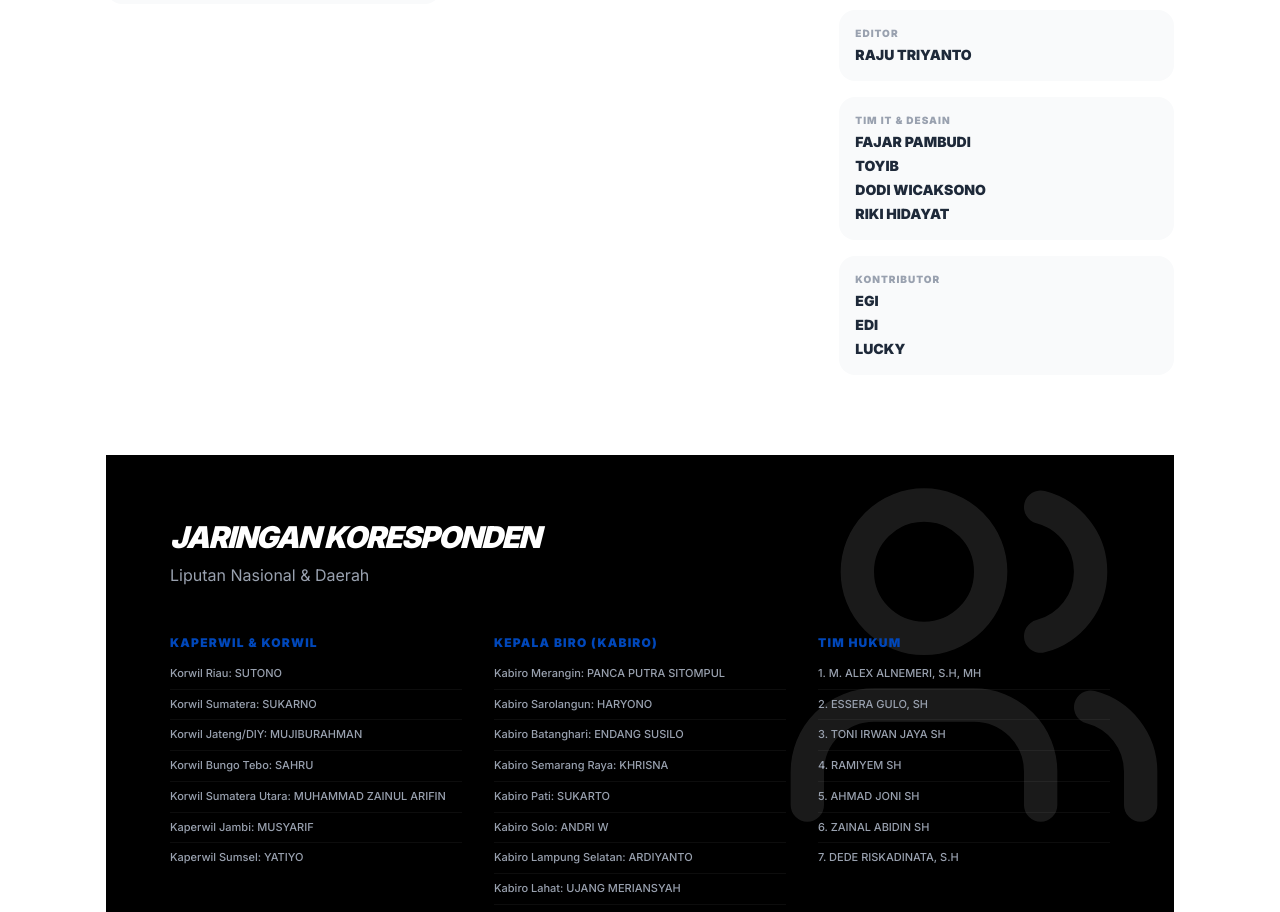
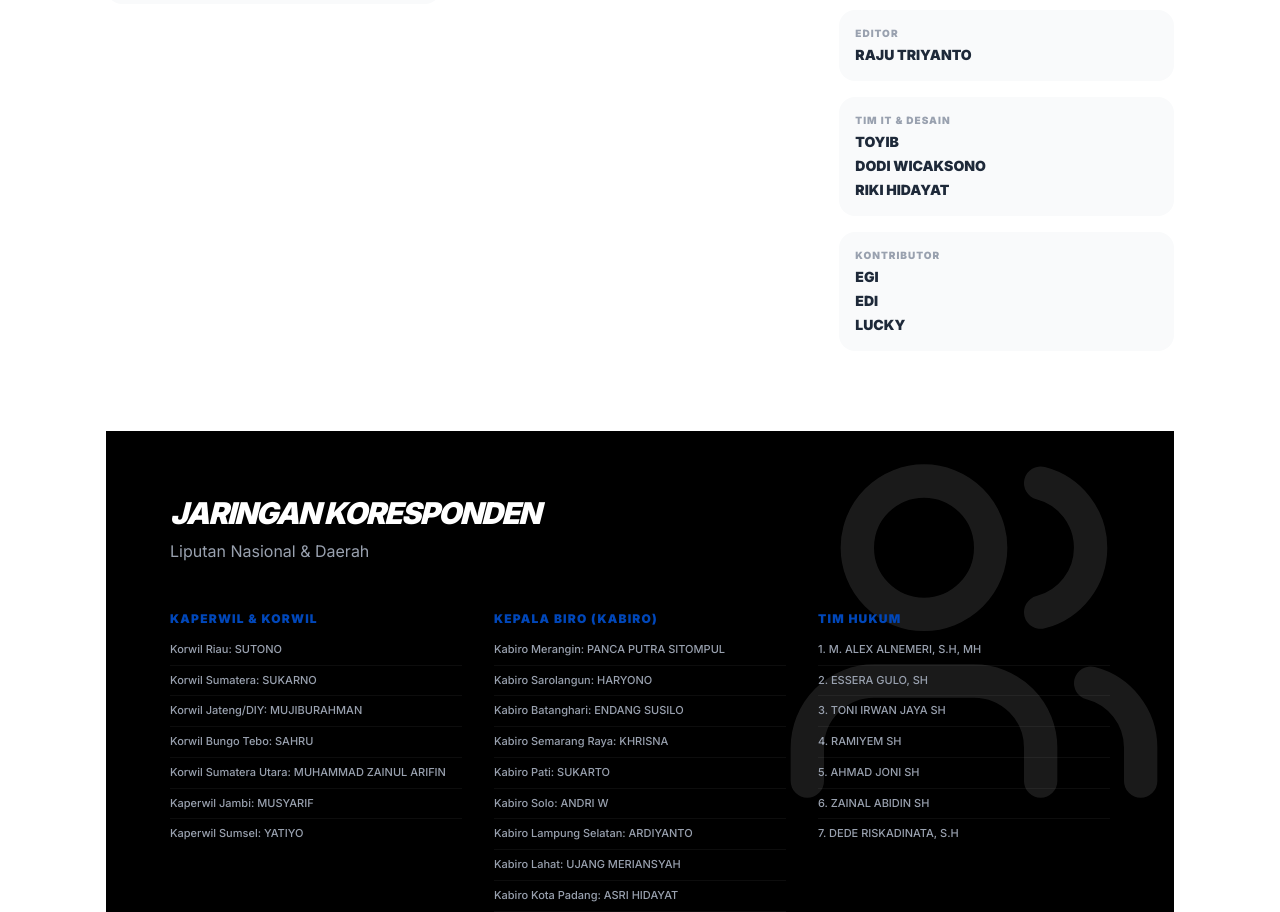
Before and after one commit to yosefmandala4-ui/newslan_lite, a Next.js app: page /redaksi in a window 1280 px wide. Shown: the part 1760-2672 px from the top of the page. Built offline with nearby package versions, Linux system fonts and the light colour scheme; no server answers; the database is empty.

Commit message:
Update page.tsx

```diff
--- a/src/app/(frontend)/redaksi/page.tsx
+++ b/src/app/(frontend)/redaksi/page.tsx
@@ -145,7 +145,7 @@ export default async function RedaksiPage() {
                                 <RoleGroup title="Humas / SDM" names={["HARYONO"]} />
                                 <RoleGroup title="Staf Redaksi" names={["TOTOI RUDIYANTO"]} />
                                 <RoleGroup title="Editor" names={["RAJU TRIYANTO"]} />
-                                <RoleGroup title="Tim IT & Desain" names={["FAJAR PAMBUDI", "TOYIB", "DODI WICAKSONO", "RIKI HIDAYAT"]} />
+                                <RoleGroup title="Tim IT & Desain" names={["TOYIB", "DODI WICAKSONO", "RIKI HIDAYAT"]} />
                                 <RoleGroup title="Kontributor" names={["EGI", "EDI", "LUCKY"]} />
                             </div>
                         </div>
```
